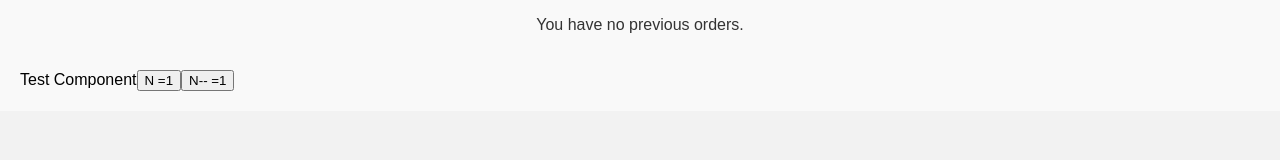
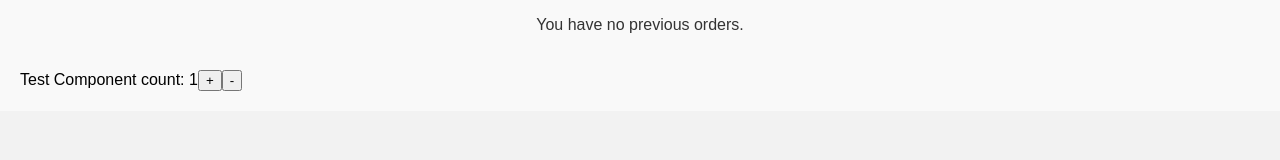
Before and after one commit to Team524342/Electro-E-commers, a React (Create React App) app in the folder frontend/: page /orders in a window 1280 px wide. Shown: the part 140-300 px from the top of the page. Built offline with nearby package versions, Linux system fonts and the light colour scheme; the HTML template or start-up script is replaced by a standard one.

Commit message:
fix: update Test component buttons for better user interaction

```diff
--- a/frontend/src/components/test.jsx
+++ b/frontend/src/components/test.jsx
@@ -10,9 +10,9 @@ const decrement =() =>{
     )
 
 }
-    return (<div>Test Component
-        <button type="button" onClick={handleClick}>N ={count} </button>
-        <button type="button" onClick={decrement} disabled={count===0}>N-- ={count} </button>
+    return (<div>Test Component count: {count}
+        <button type="button" onClick={handleClick}>+</button>
+        <button type="button" onClick={decrement} disabled={count===0}> -</button>
     </div>
 
     );
```
